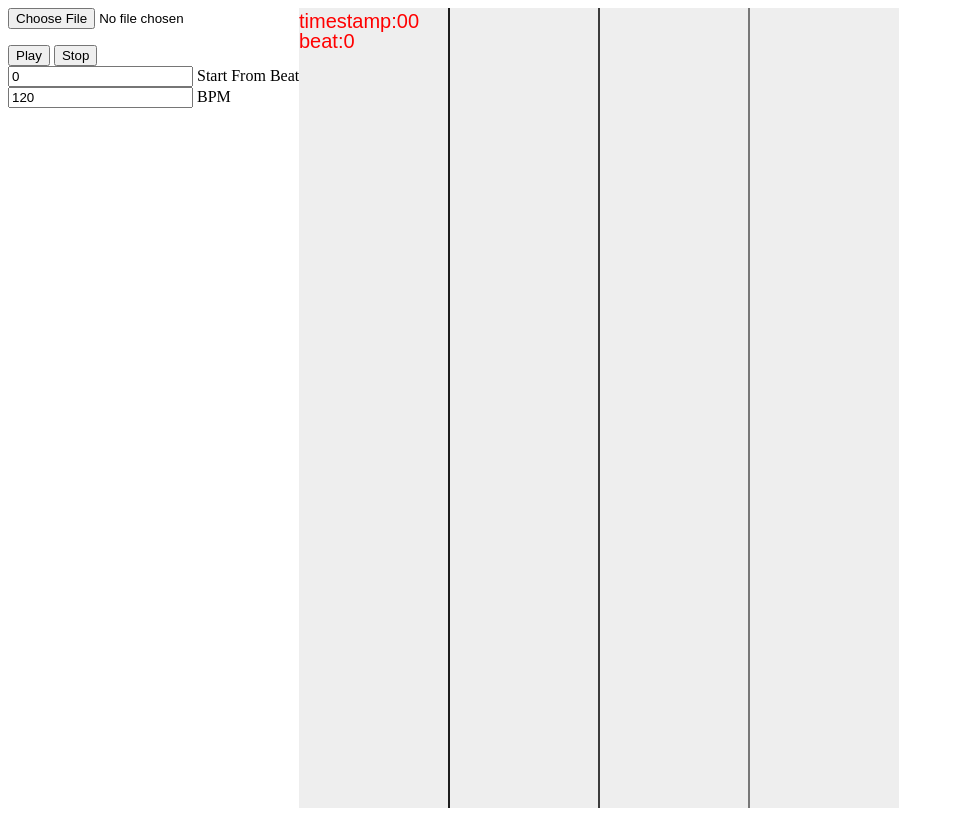
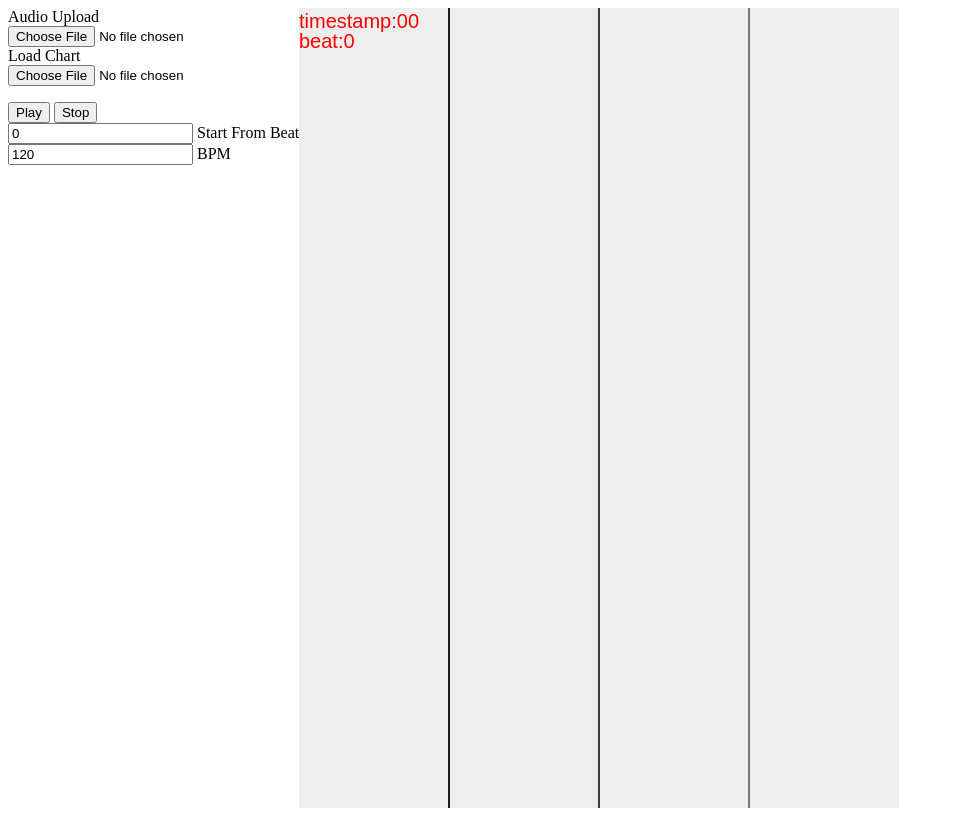
Before and after one commit to abstractedfox/superstepper, a Flask app: page / in a window 1280 px wide. Shown: the whole page, without its empty margins (0-954 px from the left). Run offline with Flask 3, Linux system fonts and the light colour scheme.

Commit message:
some boilerplate in service of chart parsing

```diff
--- a/static/script.js
+++ b/static/script.js
@@ -7,12 +7,34 @@ let lastStartTime = 0; //start time used for the most recent playback, used for
 let beatSeconds = 0; //length of one beat in seconds
 let beatDistancePx = 50; //amount of vertical px comprising one beat
 let speedMod = 1;
+let chartRawFile;
 
 document.getElementById("audio_upload").addEventListener("change", upload_audio);
+document.getElementById("chart_upload").addEventListener("change", upload_chart);
 
 function upload_audio(){
-    console.log(document.getElementById("audio_upload"))
+    console.log(document.getElementById("audio_upload"));
     audio = document.getElementById("audio_upload").files[0];
+}
+
+function upload_chart(){
+    console.log(document.getElementById("chart_upload"));
+    chartRawFile = document.getElementById("chart_upload").files[0];
+    console.log(chartRawFile.text());
+    processChart();
+}
+
+async function processChart(){
+    if (chartRawFile != null){
+        const parser = new DOMParser();
+        const parsed = parser.parseFromString(await chartRawFile.text(), "application/xml");
+
+        //boilerplate, to see how this works
+        console.log("parsed:", parsed);
+        console.log(parsed.children[0].children[0]);
+        console.log(parsed.childNodes);
+        console.log(parsed.childNodes[0].childNodes[2]);
+    }
 }
 
 function baseAudioOffset(){
--- a/templates/superstepper.html
+++ b/templates/superstepper.html
@@ -85,7 +85,11 @@
     <div id="container">
         <div id="controls">
             <form id="upload">
+                <div>Audio Upload</div>
                 <input type="file" value="Select Audio" id="audio_upload" />
+
+                <div>Load Chart</div>
+                <input type="file" value="Load Chart" id="chart_upload" />
             </form>
 
             <input type="button" value="Play" id="play" onclick="play(document.getElementById('startTime').value)" />
```
Also changed, not shown: static/chart.js (added, +10 -0 lines).
